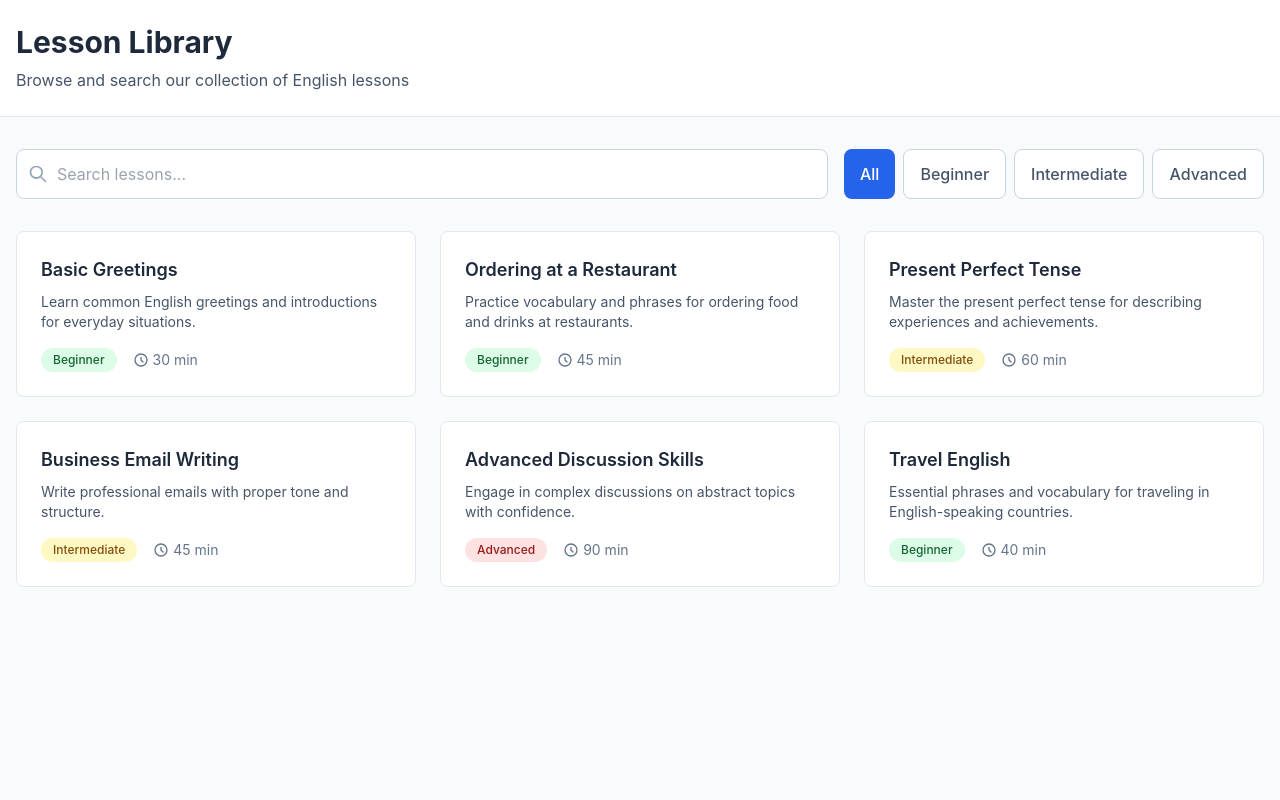
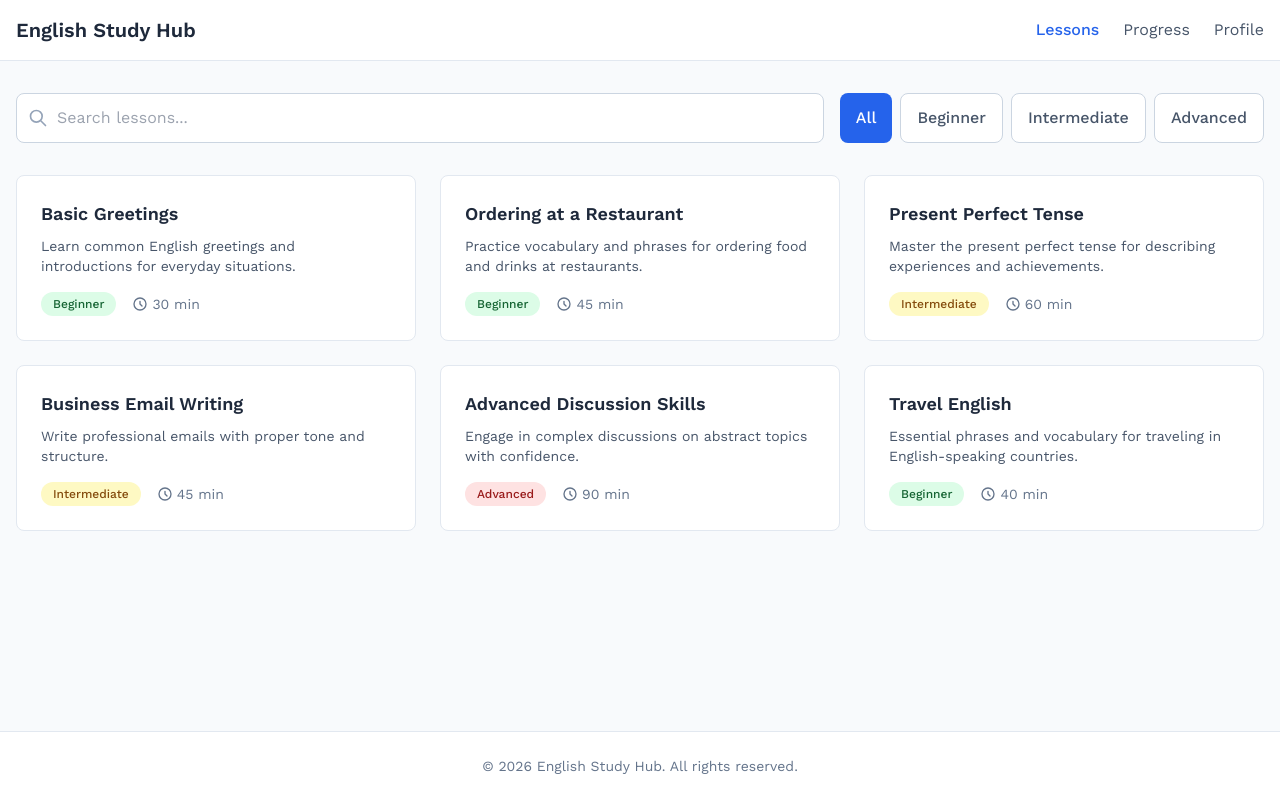
Before and after one commit to fihtony/english-study-hub, a React (Vite) app: page /lessons in a window 1280 px wide. Built offline with nearby package versions, Linux system fonts and the light colour scheme.

Commit message:
feat(CSTL-2): implement changes

```diff
--- a/index.html
+++ b/index.html
@@ -3,6 +3,9 @@
   <head>
     <meta charset="UTF-8" />
     <link rel="icon" type="image/svg+xml" href="/vite.svg" />
+    <link rel="preconnect" href="https://fonts.googleapis.com">
+    <link rel="preconnect" href="https://fonts.gstatic.com" crossorigin>
+    <link href="https://fonts.googleapis.com/css2?family=Work+Sans:wght@400;500;600;700&display=swap" rel="stylesheet">
     <meta name="viewport" content="width=device-width, initial-scale=1.0" />
     <title>English Study Hub</title>
   </head>
--- a/src/index.css
+++ b/src/index.css
@@ -3,6 +3,6 @@
 @tailwind utilities;
 
 body {
-  font-family: 'Inter', system-ui, sans-serif;
+  font-family: 'Work Sans', system-ui, sans-serif;
   background-color: #F8FAFC;
 }
--- a/src/pages/LessonLibraryPage/LessonLibraryPage.tsx
+++ b/src/pages/LessonLibraryPage/LessonLibraryPage.tsx
@@ -19,15 +19,19 @@ export function LessonLibraryPage() {
   }, [searchQuery, difficultyFilter]);
 
   return (
-    <div className="min-h-screen bg-slate-50">
+    <div className="min-h-screen bg-slate-50 flex flex-col">
       <header className="bg-white border-b border-slate-200">
-        <div className="max-w-7xl mx-auto px-4 py-6">
-          <h1 className="text-3xl font-bold text-slate-800">Lesson Library</h1>
-          <p className="text-slate-600 mt-2">Browse and search our collection of English lessons</p>
+        <div className="max-w-7xl mx-auto px-4 py-4 flex items-center justify-between">
+          <div className="text-xl font-semibold text-slate-800">English Study Hub</div>
+          <nav className="flex gap-6">
+            <a href="/lessons" className="text-blue-600 font-medium">Lessons</a>
+            <a href="#" className="text-slate-600 hover:text-slate-800">Progress</a>
+            <a href="#" className="text-slate-600 hover:text-slate-800">Profile</a>
+          </nav>
         </div>
       </header>
 
-      <main className="max-w-7xl mx-auto px-4 py-8">
+      <main className="flex-1 max-w-7xl mx-auto px-4 py-8 w-full">
         <div className="flex flex-col sm:flex-row gap-4 mb-8">
           <div className="relative flex-1">
             <input
@@ -71,6 +75,12 @@ export function LessonLibraryPage() {
           </div>
         )}
       </main>
+
+      <footer className="bg-white border-t border-slate-200 py-6">
+        <div className="max-w-7xl mx-auto px-4 text-center text-slate-500 text-sm">
+          © 2026 English Study Hub. All rights reserved.
+        </div>
+      </footer>
     </div>
   );
 }
```
Also changed, not shown: 1 other file (tests, documents, lock files or other folders).
